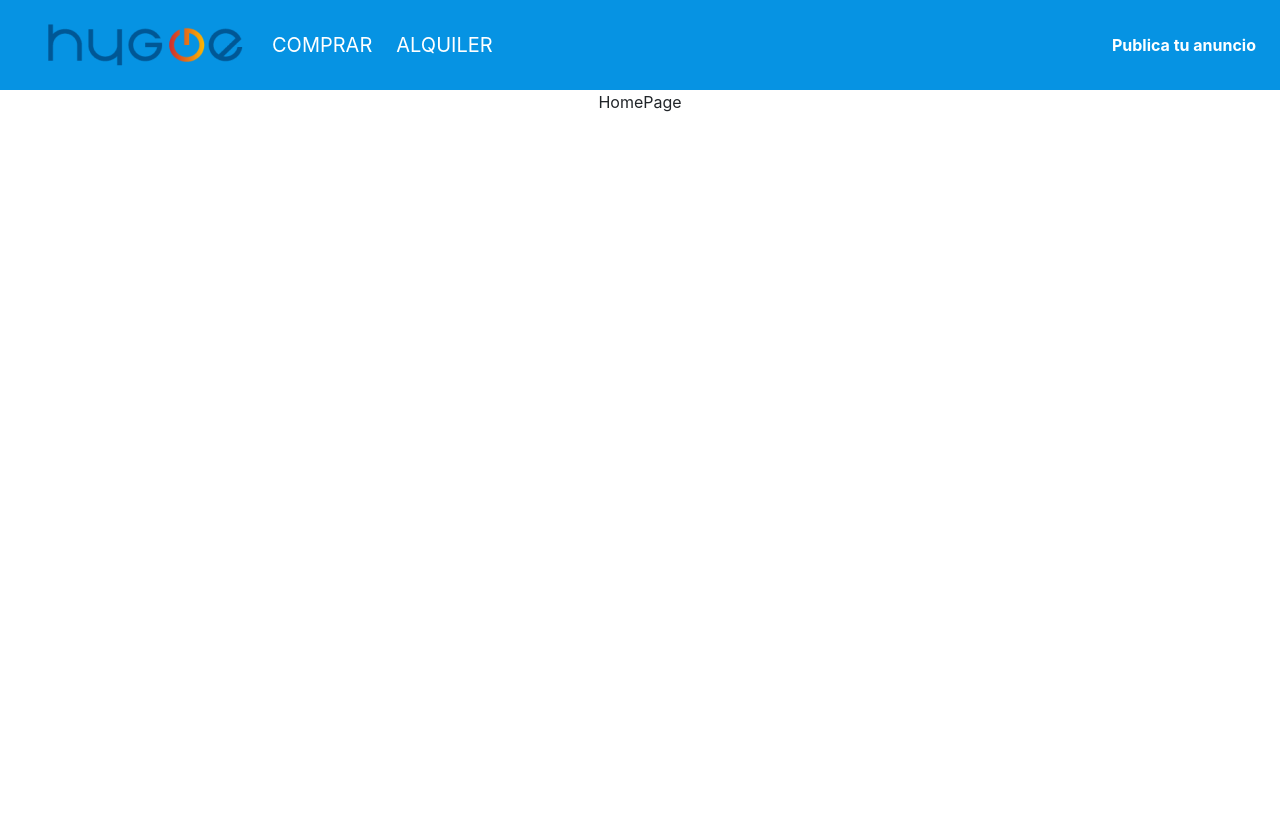
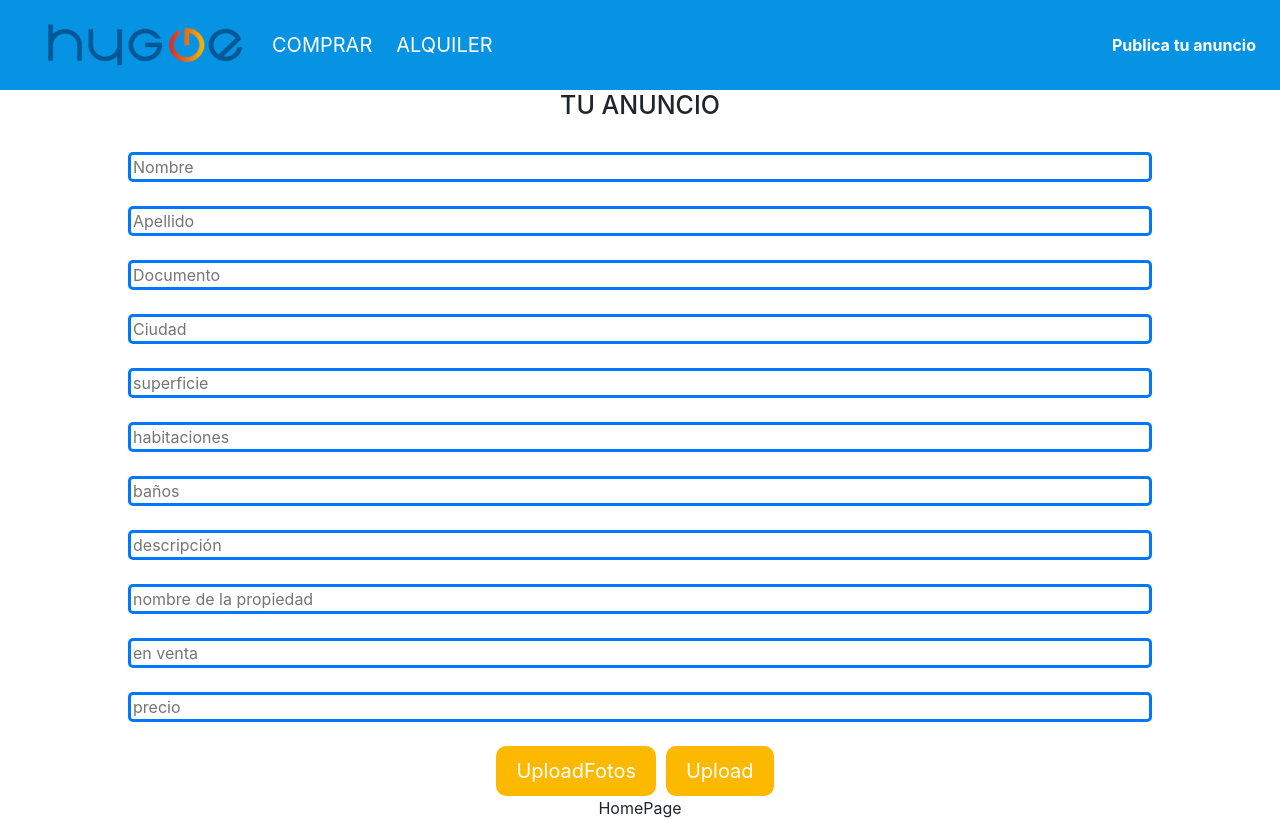
Before and after one commit to IsabelGuMo/CaixaBankApp21, a React (Create React App) app: page / in a window 1280 px wide. Built offline with nearby package versions, Linux system fonts and the light colour scheme.

Commit message:
Change some details formulary

```diff
--- a/src/App.js
+++ b/src/App.js
@@ -1,7 +1,9 @@
 import './App.css';
 import NavbarComponent from './components/NavbarComponent/NavbarComponent.jsx';
+import Formulary from './components/Formulary'
 import { BrowserRouter, Route, Routes } from 'react-router-dom';
 import HomePage from './pages/HomePage/HomePage';
+
 
 
 function App() {
@@ -9,6 +11,7 @@ function App() {
     <div className="App">
       <BrowserRouter>
       <NavbarComponent/>
+      <Formulary />
         <Routes>
         <Route index element={<HomePage />} />
       </Routes>
--- a/src/components/Formulary.css
+++ b/src/components/Formulary.css
@@ -3,7 +3,7 @@
     flex-direction: column;
     align-items: center;
     justify-content: center;
-    max-width: 30vh;
+    max-width: 100vw;
     margin: 0 auto;
     gap: 3vh;
   }
@@ -21,17 +21,16 @@
 
   .label input {
     padding: 8px;
-    font-size: 16px;
-    border: 1px solid #ccc;
+    font-size: .625rem;
     border-radius: 10px;
     width: 100%;
     border-radius: 5px;
   }
 
-  .label input:focus {
+  /* .label input:focus {
     outline: none;
     border-color: #0077ff;
-  }
+  } */
 
   .botones {
     display: flex;
@@ -63,22 +62,11 @@
     font-size: 1.5625rem;
   }
 
-  .blue {
-    display:flex;
-    flex-direction: column;
-    gap: 2vh;
-    justify-content: center;
-    border-radius: 15%;
-    background-color: #0693E3;
-    height: 80vh;
-    width: 40vw;
-
-  }
   .input {
-    font-size: 20px;
-    border: 1px solid #ccc;
+    font-size: 16px;
+    border: 3px solid #0077ff;
     border-radius: 10px;
-    width: 300px;
+    width: 80vw;
     height: 30px;
     border-radius: 5px;
 
--- a/src/components/Formulary.jsx
+++ b/src/components/Formulary.jsx
@@ -23,7 +23,6 @@ function Formulary() {
   return (
     <form className="formulario" onSubmit={handleSubmit}>
        <h3 className="titulo">TU ANUNCIO</h3>
-      <div className="blue">
           <>
             <label>
               <input className="input"
@@ -124,7 +123,6 @@ function Formulary() {
          Upload
         </button>
         </div>
-      </div>
 
    </form>
 
```
